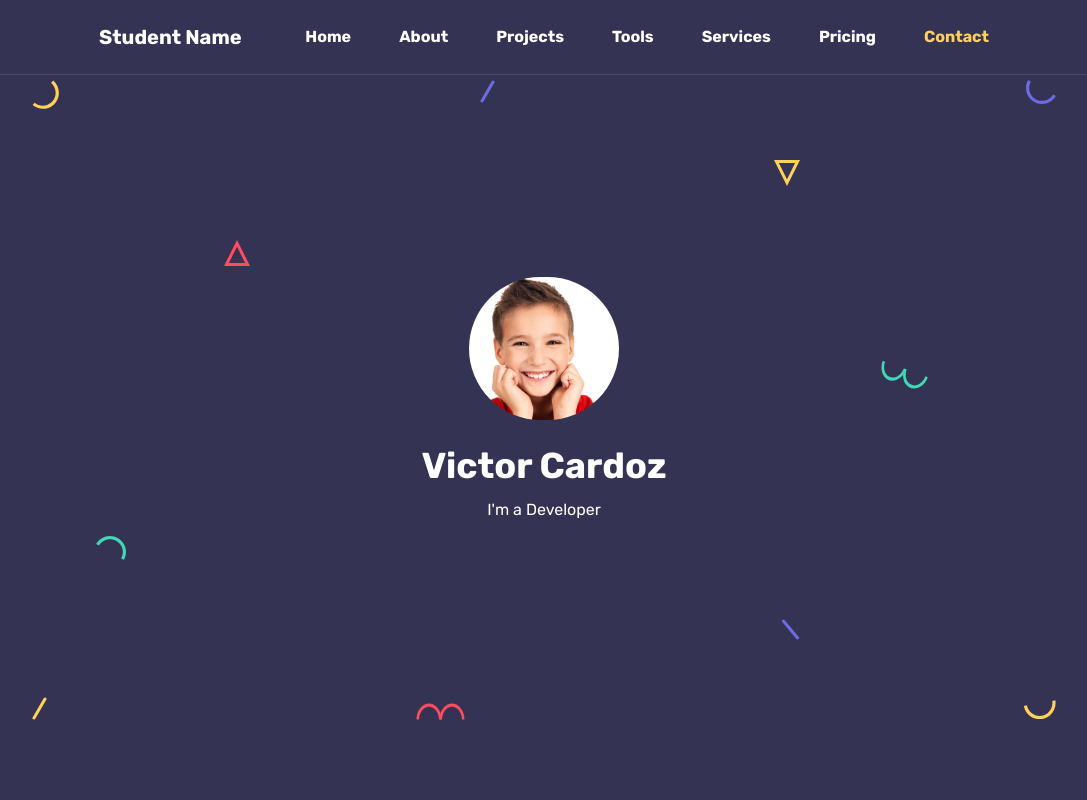
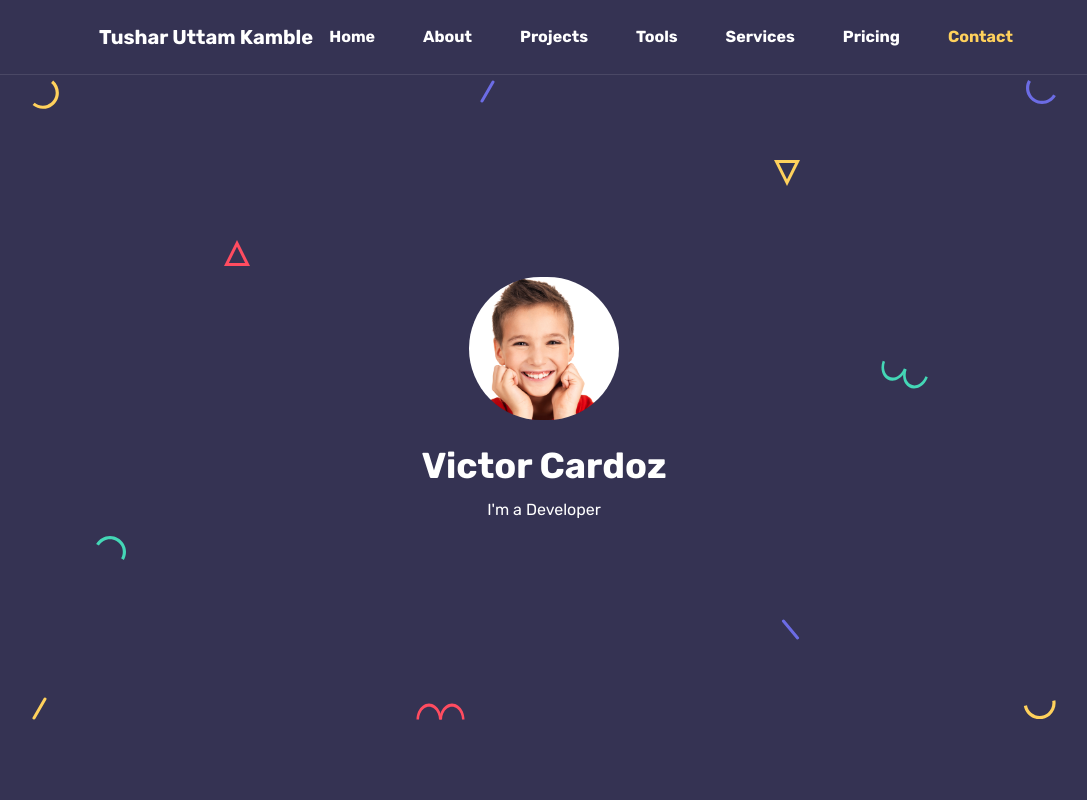
Before and after one commit to tushar0707/blog, a plain HTML site: page index.html in a window 1280 px wide. Shown: the top 800 px of the page, without its empty margins (96-1183 px from the left). Drawn offline with Linux system fonts and the light colour scheme.

Commit message:
Change in the name

```diff
--- a/index.html
+++ b/index.html
@@ -92,7 +92,7 @@
 
         <nav class="navbar navbar-expand-lg navbar-dark">
 
-            <b class="navbar-brand">Student Name</b>
+            <b class="navbar-brand">Tushar Uttam Kamble</b>
 
             <button aria-controls="navbarNavDropdown" aria-expanded="false" aria-label="Toggle navigation" class="navbar-toggler" data-target="#navbarNavDropdown" data-toggle="collapse" type="button"><span class="navbar-toggler-icon"></span></button>
             <div class="collapse navbar-collapse" id="navbarNavDropdown">
```
